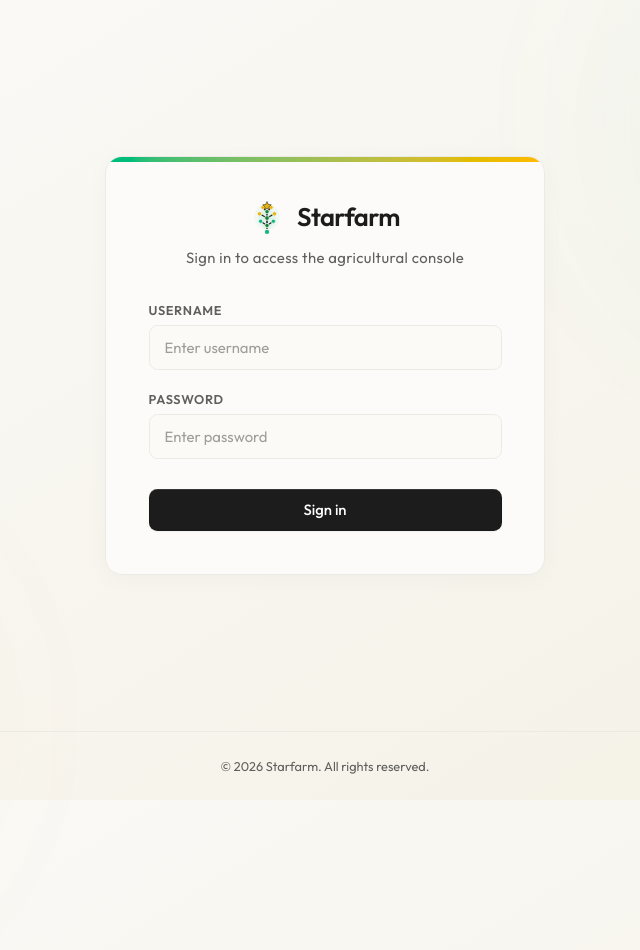
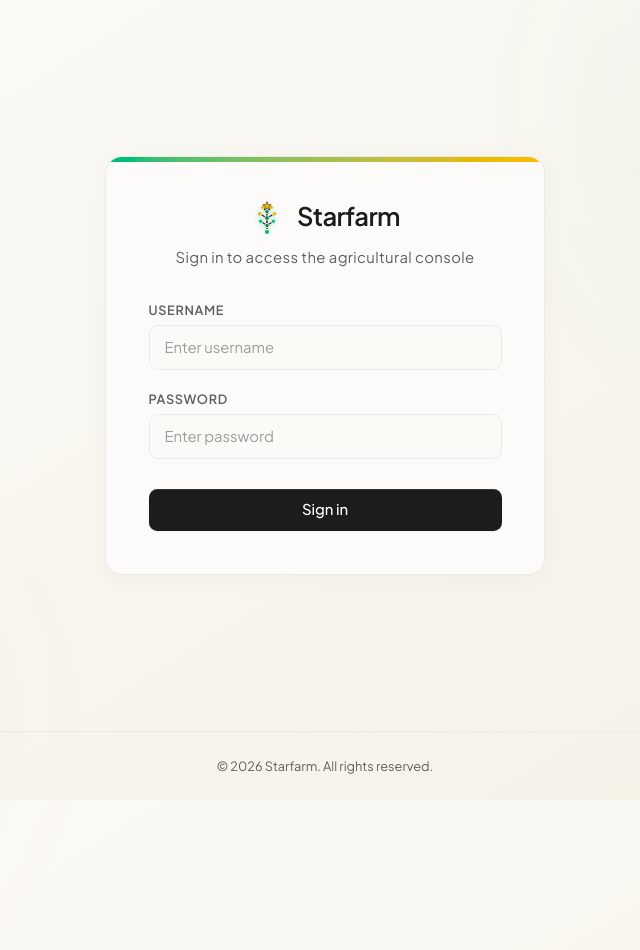
Before and after one commit to itsquockhang/STAR-FRAM, a FastAPI app: page / in a window 1280 px wide; the page is wider, and only the part inside the window is pictured. Shown: that part, without its empty margins (315-955 px from the left). Run offline with FastAPI, Linux system fonts and the light colour scheme; parts of the project's set-up code (start-up, migrations or seed data) failed here and were passed over.

Commit message:
Switch global font to Plus Jakarta Sans for premium styling and full Vietnamese character/diacritics support

```diff
--- a/src/static/style.css
+++ b/src/static/style.css
@@ -1,4 +1,4 @@
-@import url('https://fonts.googleapis.com/css2?family=Outfit:wght@400;500;600;700&display=swap');
+@import url('https://fonts.googleapis.com/css2?family=Plus+Jakarta+Sans:wght@400;500;600;700;800&display=swap');
 
 :root {
   --bg-cream-start: #fbfaf7;
@@ -33,7 +33,7 @@
 }
 
 body {
-  font-family: 'Outfit', ui-sans-serif, system-ui, -apple-system, sans-serif;
+  font-family: 'Plus Jakarta Sans', ui-sans-serif, system-ui, -apple-system, sans-serif;
   background: linear-gradient(135deg, var(--bg-cream-start) 0%, var(--bg-cream-end) 100%);
   color: var(--text-charcoal);
   min-height: 100vh;
--- a/src/templates/dashboard.html
+++ b/src/templates/dashboard.html
@@ -8,14 +8,14 @@
   <!-- Google Fonts -->
   <link rel="preconnect" href="https://fonts.googleapis.com">
   <link rel="preconnect" href="https://fonts.gstatic.com" crossorigin>
-  <link href="https://fonts.googleapis.com/css2?family=Outfit:wght@400;500;600;700&display=swap" rel="stylesheet">
+  <link href="https://fonts.googleapis.com/css2?family=Plus+Jakarta+Sans:wght@400;500;600;700;800&display=swap" rel="stylesheet">
 
   <!-- Tailwind CSS v4 Browser Compiler -->
   <script src="https://cdn.jsdelivr.net/npm/@tailwindcss/browser@4"></script>
 
   <style>
     html { font-size: 17px; }
-    body { font-family: 'Outfit', ui-sans-serif, system-ui, sans-serif; }
+    body { font-family: 'Plus Jakarta Sans', ui-sans-serif, system-ui, sans-serif; }
 
     .ambient-glow { position: relative; }
     .ambient-glow::before,
--- a/src/templates/login.html
+++ b/src/templates/login.html
@@ -8,14 +8,14 @@
   <!-- Google Fonts -->
   <link rel="preconnect" href="https://fonts.googleapis.com">
   <link rel="preconnect" href="https://fonts.gstatic.com" crossorigin>
-  <link href="https://fonts.googleapis.com/css2?family=Outfit:wght@400;500;600;700&display=swap" rel="stylesheet">
+  <link href="https://fonts.googleapis.com/css2?family=Plus+Jakarta+Sans:wght@400;500;600;700;800&display=swap" rel="stylesheet">
 
   <!-- Tailwind CSS v4 Browser Compiler -->
   <script src="https://cdn.jsdelivr.net/npm/@tailwindcss/browser@4"></script>
 
   <style>
     html { font-size: 17px; }
-    body { font-family: 'Outfit', ui-sans-serif, system-ui, sans-serif; }
+    body { font-family: 'Plus Jakarta Sans', ui-sans-serif, system-ui, sans-serif; }
 
     /* Ambient background glows */
     .ambient-glow { position: relative; }
--- a/src/templates/ner.html
+++ b/src/templates/ner.html
@@ -8,7 +8,7 @@
   <!-- Google Fonts -->
   <link rel="preconnect" href="https://fonts.googleapis.com">
   <link rel="preconnect" href="https://fonts.gstatic.com" crossorigin>
-  <link href="https://fonts.googleapis.com/css2?family=Outfit:wght@400;500;600;700&display=swap" rel="stylesheet">
+  <link href="https://fonts.googleapis.com/css2?family=Plus+Jakarta+Sans:wght@400;500;600;700;800&display=swap" rel="stylesheet">
 
   <!-- Tailwind CSS v4 Browser Compiler -->
   <script src="https://cdn.jsdelivr.net/npm/@tailwindcss/browser@4"></script>
@@ -18,7 +18,7 @@
 
   <style>
     html { font-size: 17px; }
-    body { font-family: 'Outfit', ui-sans-serif, system-ui, sans-serif; }
+    body { font-family: 'Plus Jakarta Sans', ui-sans-serif, system-ui, sans-serif; }
 
     .ambient-glow { position: relative; }
     .ambient-glow::before,
--- a/src/templates/transcribe.html
+++ b/src/templates/transcribe.html
@@ -8,14 +8,14 @@
   <!-- Google Fonts -->
   <link rel="preconnect" href="https://fonts.googleapis.com">
   <link rel="preconnect" href="https://fonts.gstatic.com" crossorigin>
-  <link href="https://fonts.googleapis.com/css2?family=Outfit:wght@400;500;600;700&display=swap" rel="stylesheet">
+  <link href="https://fonts.googleapis.com/css2?family=Plus+Jakarta+Sans:wght@400;500;600;700;800&display=swap" rel="stylesheet">
 
   <!-- Tailwind CSS v4 Browser Compiler -->
   <script src="https://cdn.jsdelivr.net/npm/@tailwindcss/browser@4"></script>
 
   <style>
     html { font-size: 17px; }
-    body { font-family: 'Outfit', ui-sans-serif, system-ui, sans-serif; }
+    body { font-family: 'Plus Jakarta Sans', ui-sans-serif, system-ui, sans-serif; }
 
     .ambient-glow { position: relative; }
     .ambient-glow::before,
```
